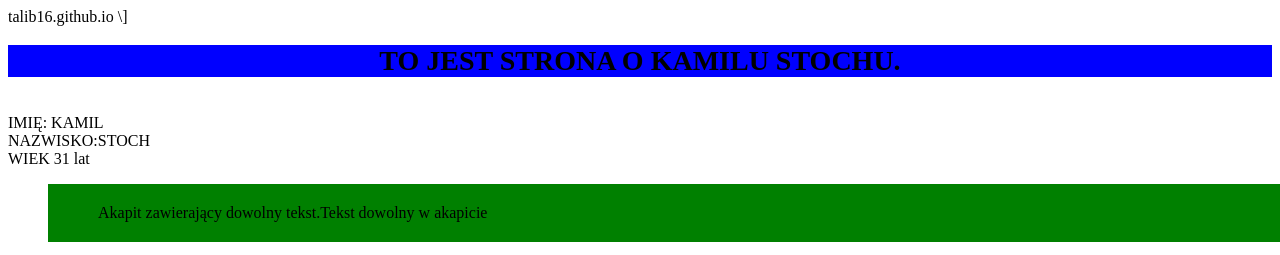
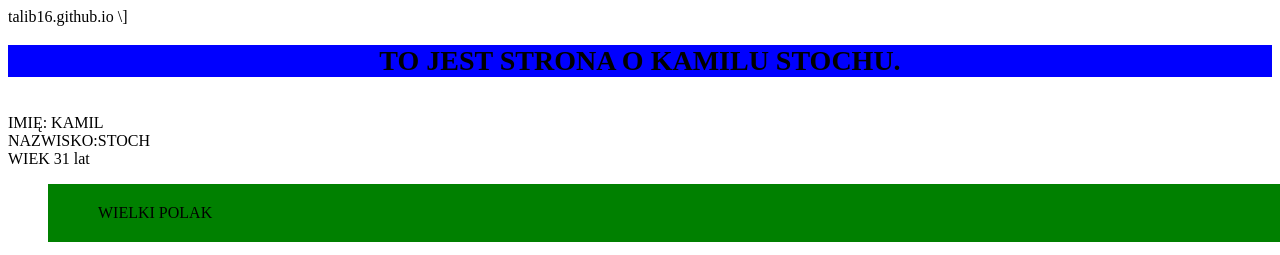
Before and after one commit to talib16/talib16.github.io, a plain HTML site: page index.html in a window 1280 px wide. Shown: the top 255 px of the page. Drawn offline with Linux system fonts and the light colour scheme.

Commit message:
Update index.html

```diff
--- a/index.html
+++ b/index.html
@@ -11,7 +11,7 @@ NAZWISKO:STOCH<BR>
 WIEK 31 lat<BR>
 <p style="width: 100%; margin-left: 40px;
   padding:20px 20px 20px 50px; background-color: green;">
-  Akapit zawierający dowolny tekst.Tekst dowolny w akapicie<BR>
+  WIELKI POLAK<BR>
 </p>
 <A href = "https://www.facebook.com/"><IMG src="facebook.png"></A><BR>
 	<img src"=zdjecie.jpg">
```
